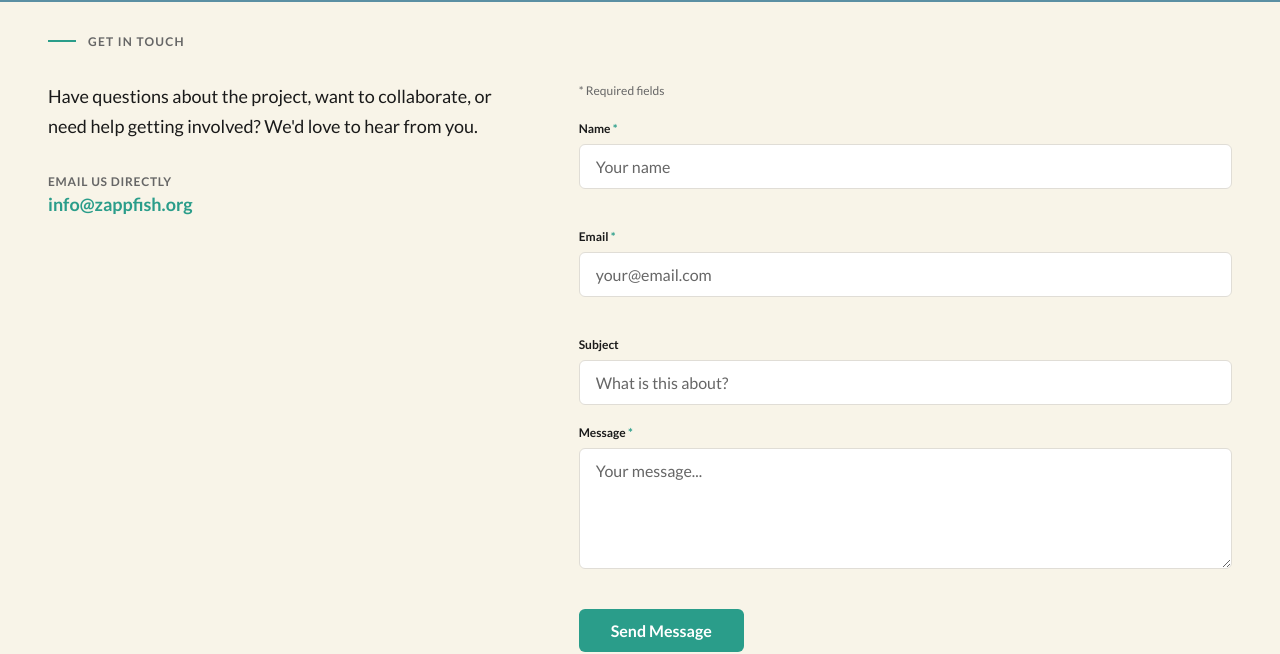
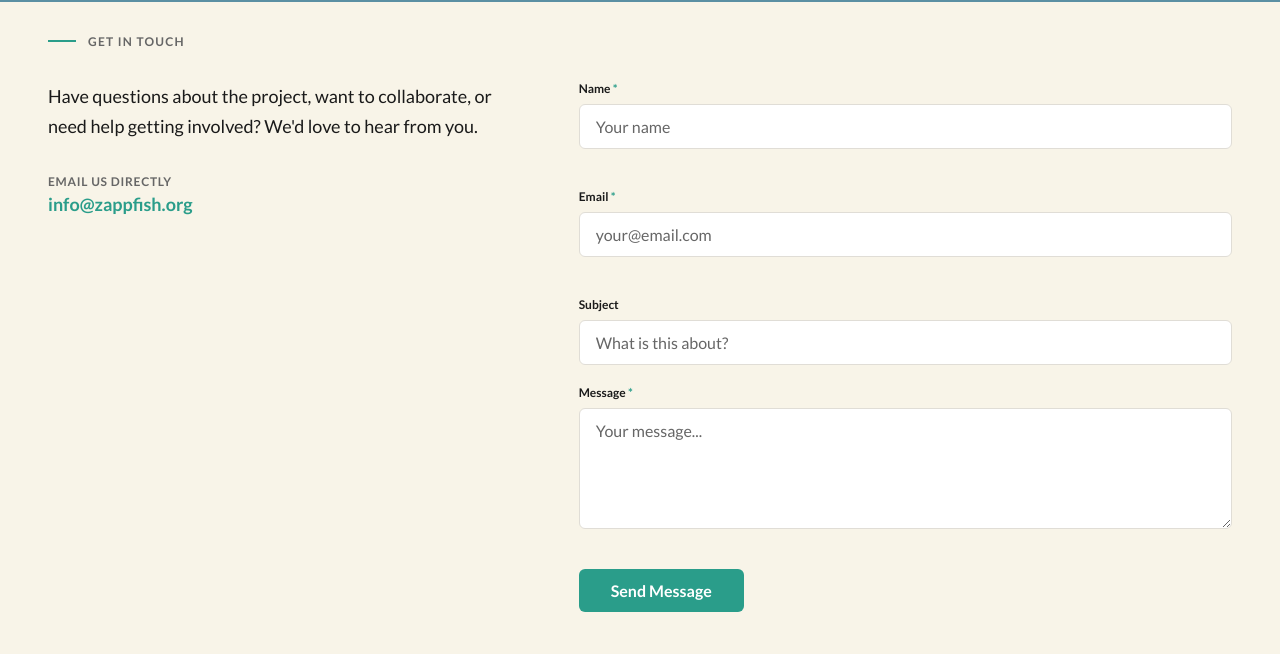
Before and after one commit to zappfish/zappfish.github.io, an Astro site: page /contact in a window 1280 px wide. Shown: the part 149-803 px from the top of the page. Built offline with nearby package versions, Linux system fonts and the light colour scheme; Astro itself is replaced by a stand-in of ours.

Commit message:
remove required fields note from contact form

```diff
--- a/src/pages/contact.astro
+++ b/src/pages/contact.astro
@@ -27,8 +27,6 @@ const CONTACT_EMAIL = 'info@zappfish.org'
         </div>
 
         <form class="contact-form" method="POST" novalidate aria-label="Contact form">
-            <p class="required-note"><span aria-hidden="true">*</span> Required fields</p>
-
             <div class="field">
                 <label for="name">Name <span aria-hidden="true">*</span></label>
                 <input
@@ -179,12 +177,6 @@ const CONTACT_EMAIL = 'info@zappfish.org'
         gap: var(--space-5);
     }
 
-    .required-note {
-        font-size: var(--font-size-sm);
-        color: var(--color-text-muted);
-        margin: 0;
-    }
-
     .field {
         display: flex;
         flex-direction: column;
```
